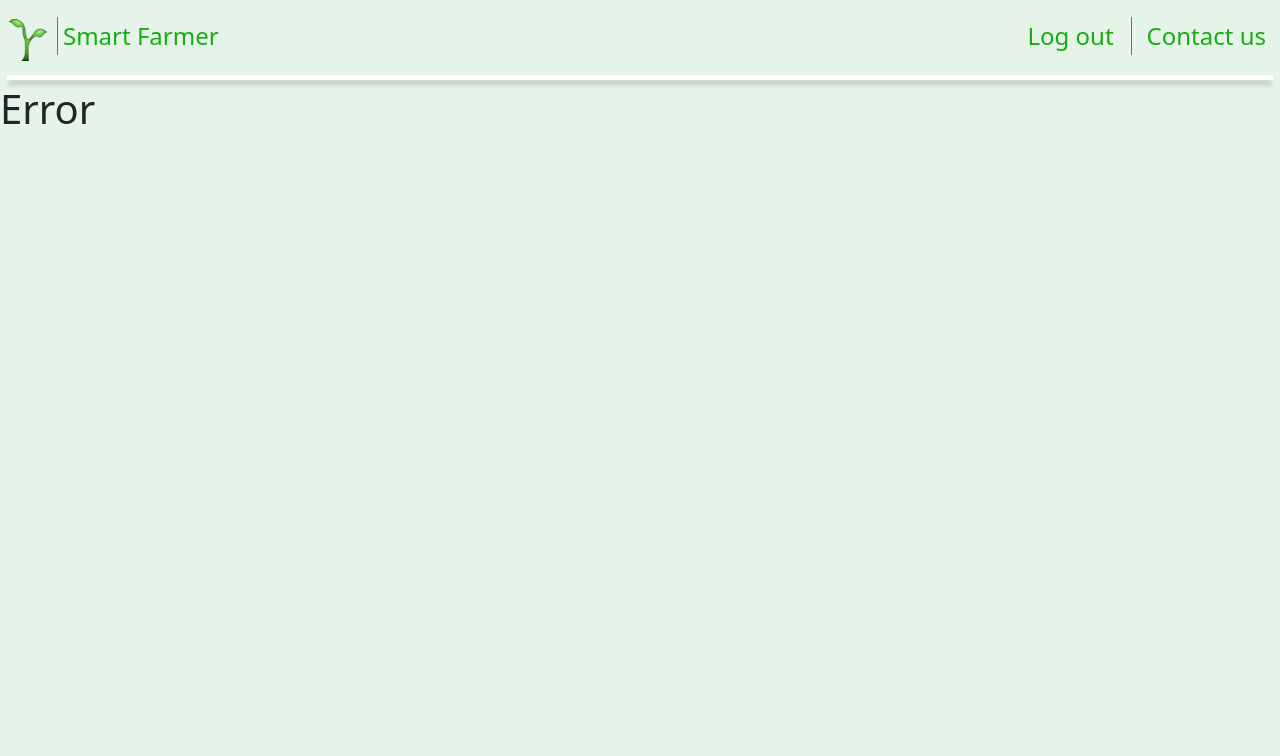
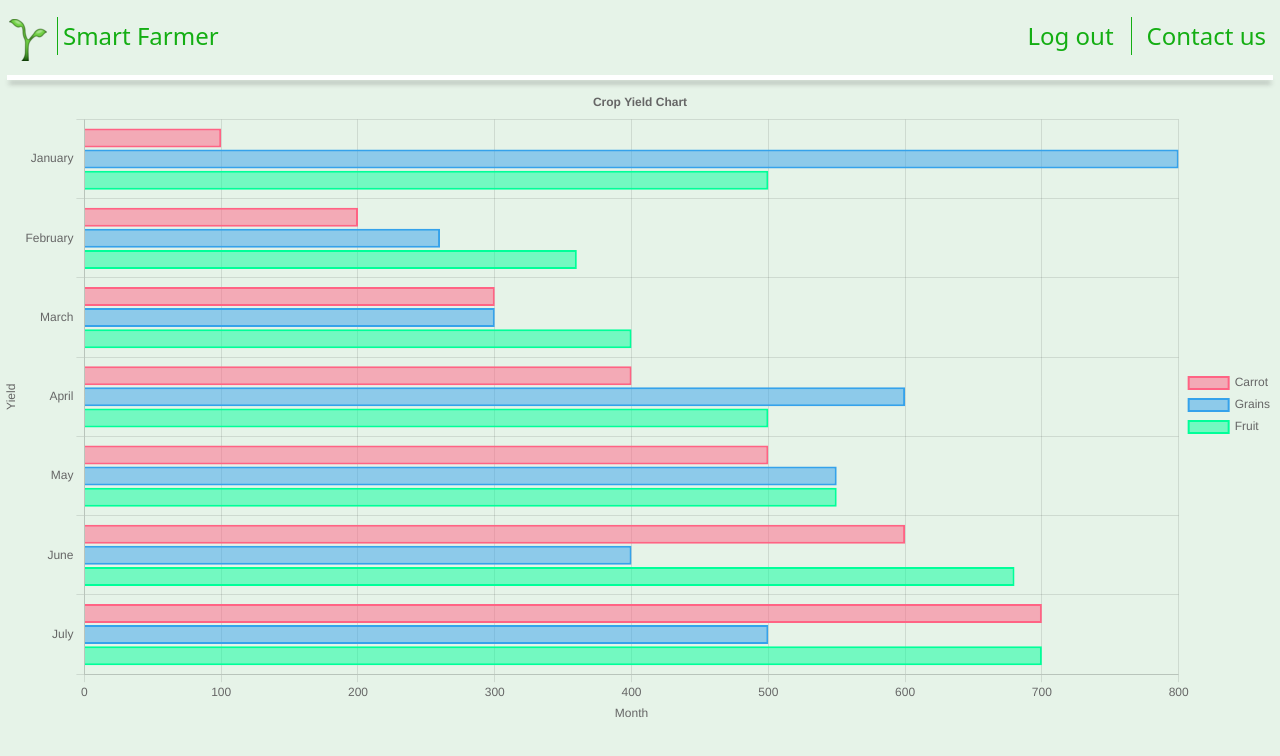
Before and after one commit to Smart-Famer/Smart-Farmer, a React (Create React App) app in the folder smart_farmer/: page /cropYield in a window 1280 px wide. Shown: the top 756 px of the page. Built offline with nearby package versions, Linux system fonts and the light colour scheme; the HTML template or start-up script is replaced by a standard one.

Commit message:
Barchart

```diff
--- a/smart_farmer/src/App.js
+++ b/smart_farmer/src/App.js
@@ -15,6 +15,7 @@ import ControlPanel from './Pages/ContolPanel';
 
 import { BrowserRouter, Route, Routes } from 'react-router-dom';
 import { useState } from 'react';
+import CropYieldDataPage from './Pages/CropsYieldDataPage';
 
 function App() {
   const [user, setUser] = useState(null)
@@ -32,6 +33,7 @@ function App() {
           <Route path='settings' element={<Settings />} />
           <Route path='createAcc' element={<CreateAss />} />
           <Route path='control' element={<ControlPanel/>}/>
+          <Route path='cropYield' element={<CropYieldDataPage/>}/>
           <Route path='*' element={<Error />} />
         </Route>
       </Routes>
--- /dev/null
+++ b/smart_farmer/src/Pages/CropsYieldDataPage.js
@@ -0,0 +1,35 @@
+import React from "react";
+import { BarChart } from "../components/dashboard/BarChart";
+
+
+export default function CropYieldDataPage(){
+    return(
+        <BarChart
+            xAxisLabel="Month"
+            yAxisLabel="Yield"
+            chartTitle = 'Crop Yield Chart'
+            xAxisValues = {['January', 'February', 'March', 'April', 'May', 'June', 'July']}
+            dataSets={[
+                        {
+                            label: 'Carrot',
+                            data: [100,200,300,400,500,600,700],
+                            borderColor: 'rgb(255, 99, 132)',
+                            backgroundColor: 'rgba(255, 99, 132, 0.5)',
+                        },
+                        {
+                            label: 'Grains',
+                            data: [800, 260, 300, 600, 550, 400, 500],
+                            borderColor: 'rgb(53, 162, 235)',
+                            backgroundColor: 'rgba(53, 162, 235, 0.5)',
+                        },
+                        {
+                            label: 'Fruit',
+                            data: [500, 360, 400, 500, 550, 680, 700],
+                            borderColor: 'rgb(0, 255, 153)',
+                            backgroundColor: 'rgba(0, 255, 153, 0.5)',
+                        },
+                        ]
+                    }
+        />
+    )
+}
--- a/smart_farmer/src/Pages/Dashboard.js
+++ b/smart_farmer/src/Pages/Dashboard.js
@@ -24,6 +24,7 @@ export default function Dashboard(props)
             <div className="home">
                 <Container>
                     <Row>
+
                         <Col>
                             <Meter heading='Temperature'>
                                 <Temperature/>
--- /dev/null
+++ b/smart_farmer/src/components/dashboard/BarChart.js
@@ -0,0 +1,55 @@
+import React from 'react';
+import {
+  Chart as ChartJS,
+  CategoryScale,
+  LinearScale,
+  BarElement,
+  Title,
+  Tooltip,
+  Legend,
+} from 'chart.js';
+import { Bar } from 'react-chartjs-2';
+
+ChartJS.register(
+  CategoryScale,
+  LinearScale,
+  BarElement,
+  Title,
+  Tooltip,
+  Legend
+);
+
+
+
+export function BarChart(props) {
+    const options = {
+        scales:{xAxis: {title: {text: props.xAxisLabel,display:true}}, yAxis: {title:{text:props.yAxisLabel,display:true}}},
+        indexAxis: 'y',
+        elements: {
+          bar: {
+            borderWidth: 2,
+          },
+        },
+        responsive: true,
+        plugins: {
+          legend: {
+            position: 'right',
+          },
+          title: {
+            display: true,
+            text: props.chartTitle,
+          },
+        },
+      };
+
+      const labels = props.xAxisValues;
+
+
+
+    const data = {
+        labels,
+        datasets: props.dataSets,
+      };
+
+  return <Bar options={options} data={data} />;
+}
```
